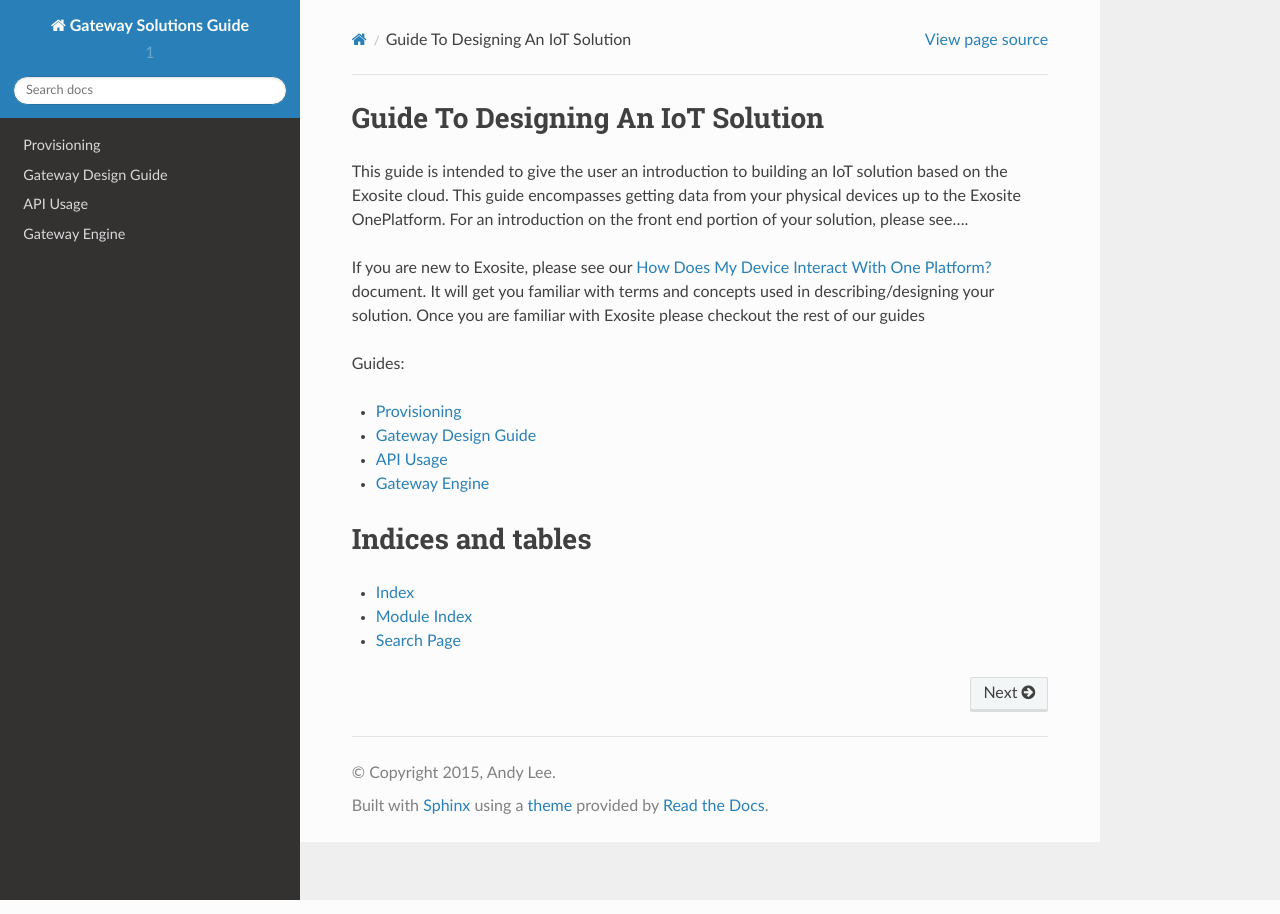
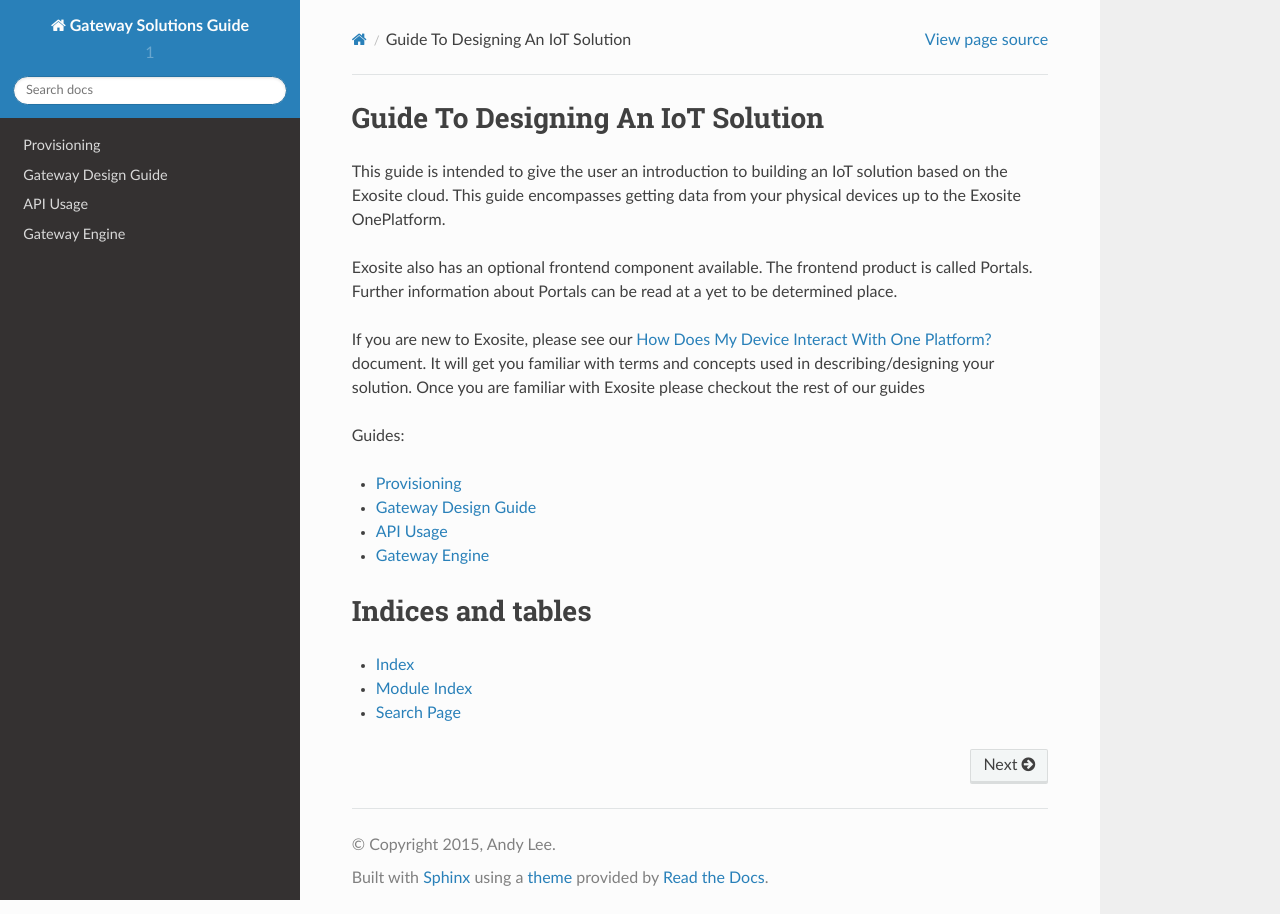
Before and after one commit to fiveohhh/xodocs, a Sphinx documentation site: the page built from source/index.rst, in a window 1280 px wide. Built offline with Sphinx 7.4.7 and the Read the Docs theme 2.0.0, drawn with Linux system fonts in a browser that asks for light colours.

Commit message:
Adding statement about what Portals is

```diff
--- a/source/index.rst
+++ b/source/index.rst
@@ -8,8 +8,11 @@
 
 This guide is intended to give the user an introduction to building an IoT
 solution based on the Exosite cloud.  This guide encompasses getting
-data from your physical devices up to the Exosite OnePlatform.  For an introduction
-on the front end portion of your solution, please see....
+data from your physical devices up to the Exosite OnePlatform.
+
+Exosite also has an optional frontend component available.  The frontend product
+is called Portals.  Further information about Portals can be read at a yet to be
+determined place.
 
 If you are new to Exosite, please see our :doc:`exosite_introduction` document.
 It will get you familiar with terms and concepts used in describing/designing
```
